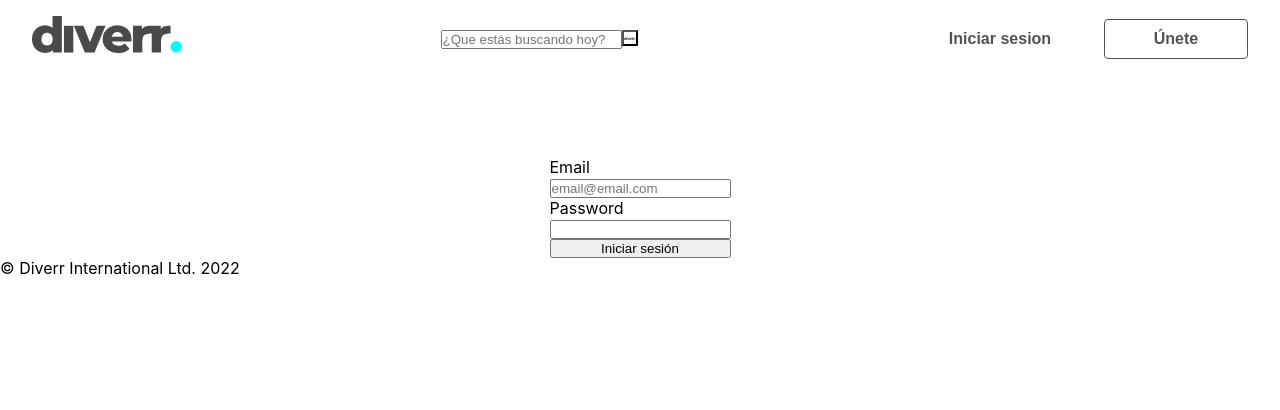
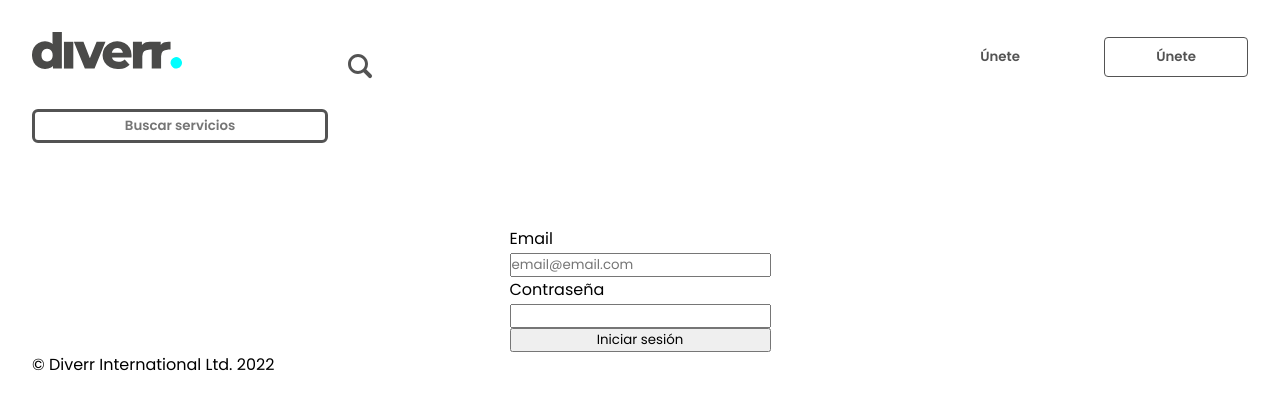
Before and after one commit to mjwhite10/diverr, a React (Create React App) app in the folder frontend/: page /login in a window 1280 px wide. Shown: the top 410 px of the page. Built offline with nearby package versions, Linux system fonts and the light colour scheme.

Commit message:
añadiendo algo de css

```diff
--- a/frontend/src/App.css
+++ b/frontend/src/App.css
@@ -1,14 +1,18 @@
-@import url('https://fonts.googleapis.com/css2?family=Poppins:wght@300;400;600;700&display=swap');
+@import url("https://fonts.googleapis.com/css2?family=Poppins:wght@300;400;600;700&display=swap");
+
 * {
   margin: 0;
   padding: 0;
   box-sizing: border-box;
+  font-family: Poppins;
 }
+
 html {
   --background: #535353;
   --bright: #ffffff;
   --action: #00acee;
   --error: #c84d4d;
+  margin: 2rem;
 }
 
 .main {
@@ -20,7 +24,6 @@ html {
   display: flex;
   justify-content: space-between;
   align-items: center;
-  padding: 1rem 2rem;
 }
 
 .auth {
@@ -35,11 +38,12 @@ html {
   padding: 0.5rem;
   width: 9rem;
   height: 2.5rem;
-  font-size: 1rem;
-  font-weight: bold;
+  font-weight: 600;
 }
 .header-button:hover {
+  display: flex;
   cursor: pointer;
+  text-align: right;
 }
 
 /*LOGIN PAGE*/
@@ -76,10 +80,26 @@ html {
   display: flex;
   flex-direction: column;
 }
-.button {
-  background: url('../public/images/LOGO_DIVERR.svg') no-repeat center center;
-  width: 16px;
-  height: 16px;
 
-  /* background-image: url('/images/LOGO_DIVERR.svg'); */
+/*SEARCH BAR*/
+.search-container {
+  margin-top: 1rem;
+  box-sizing: border-box;
+  width: 296px;
+  height: 34px;
+  border: 3px solid #535353;
+  border-radius: 6px;
+  font-weight: 600;
+  text-align: center;
+
 }
+
+.search-button {
+  background: url("../public/images/lupa.svg") no-repeat center center;
+  width: 32px;
+  height: 32px;
+  transform: translateY(-150%);
+  border: none;
+  margin: 1rem;
+  cursor: pointer;
+}
--- a/frontend/src/App.jsx
+++ b/frontend/src/App.jsx
@@ -10,11 +10,13 @@ import DiverrPage from './pages/DiverrPage';
 import EditUserPage from './pages/EditUserPage';
 import MyDiverrsPage from './pages/MyDiverrsPage';
 import NewDiverrPage from './pages/NewDiverrPage';
+import SearchBar from './components/SearchBar';
 
 function App() {
   return (
     <main>
       <Header />
+      <SearchBar />
       <Routes>
         <Route path="/" element={<HomePage />} />
         <Route path="/login" element={<LoginPage />} />
--- a/frontend/src/components/Auth.jsx
+++ b/frontend/src/components/Auth.jsx
@@ -8,7 +8,7 @@ const Auth = () => {
           onClick={(e) => navigate('/login')}
           className="header-button login"
         >
-          Iniciar sesion
+          Únete
         </button>
       </li>
       <li>
--- a/frontend/src/components/Header.jsx
+++ b/frontend/src/components/Header.jsx
@@ -14,7 +14,6 @@ const Header = () => {
           ></img>
         </Link>
       </h1>
-      <SearchBar />
       <nav>
         <Auth />
       </nav>
--- a/frontend/src/components/SearchBar.jsx
+++ b/frontend/src/components/SearchBar.jsx
@@ -9,13 +9,14 @@ const SearchBar = () => {
     setQuery(e.target.value);
   };
   return (
-    <form>
+    <form >
       <input
-        placeholder="¿Que estás buscando hoy?"
+        className="search-container"
+        placeholder="Buscar servicios"
         value={query}
         onChange={onChangeBar}
       ></input>
-      <button className="button"></button>
+      <button className="search-button"></button>
     </form>
   );
 };
--- a/frontend/src/pages/LoginPage.jsx
+++ b/frontend/src/pages/LoginPage.jsx
@@ -19,7 +19,7 @@ const LoginPage = () => {
           error={errorEmail}
           type={'text'}
         />
-        <label htmlFor="password">Password</label>
+        <label htmlFor="password">Contraseña</label>
         <InputFieldForm
           className="inputField"
           id={'password'}
```
Also changed, not shown: frontend/public/images/lupa.svg (added).
